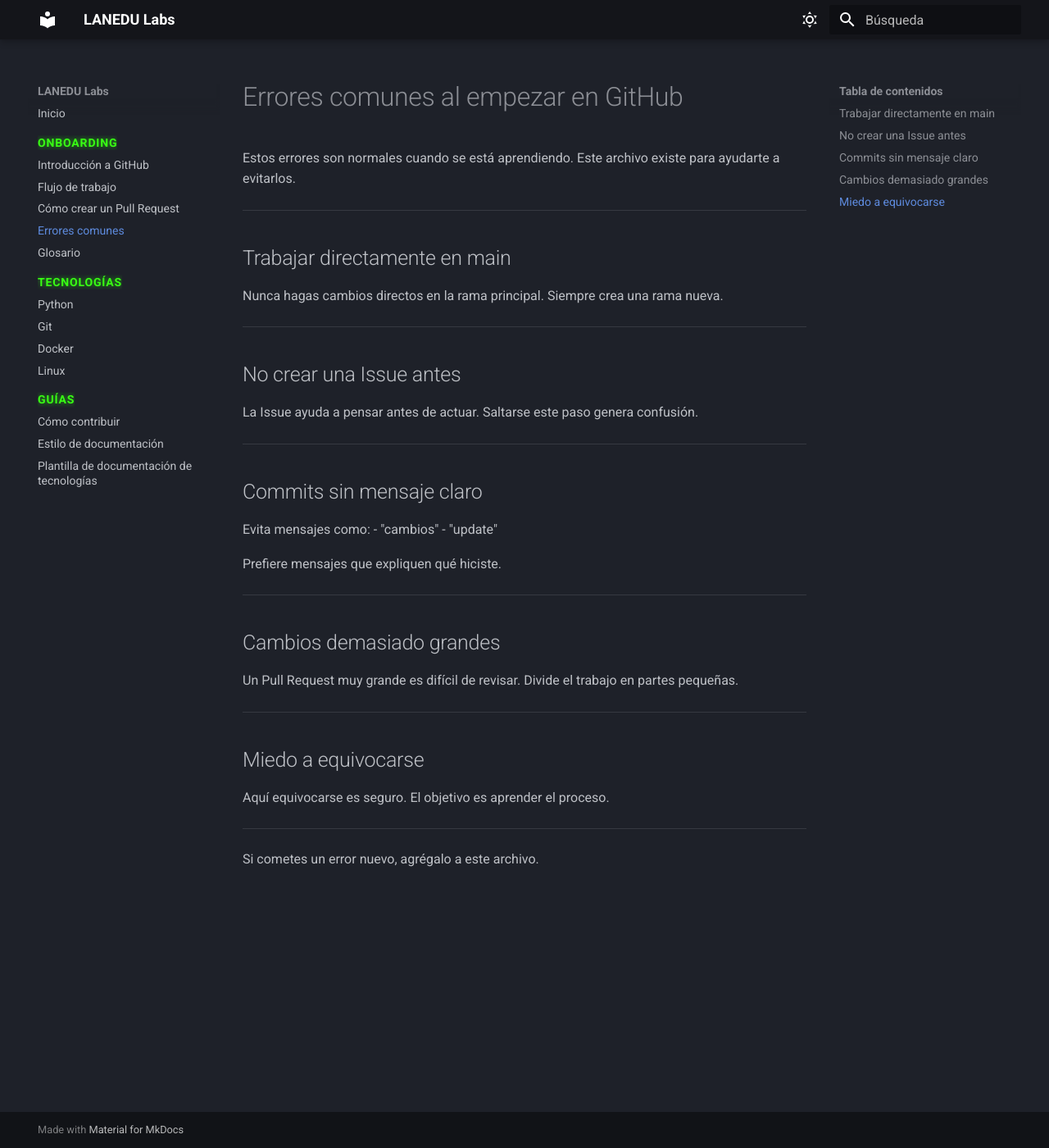
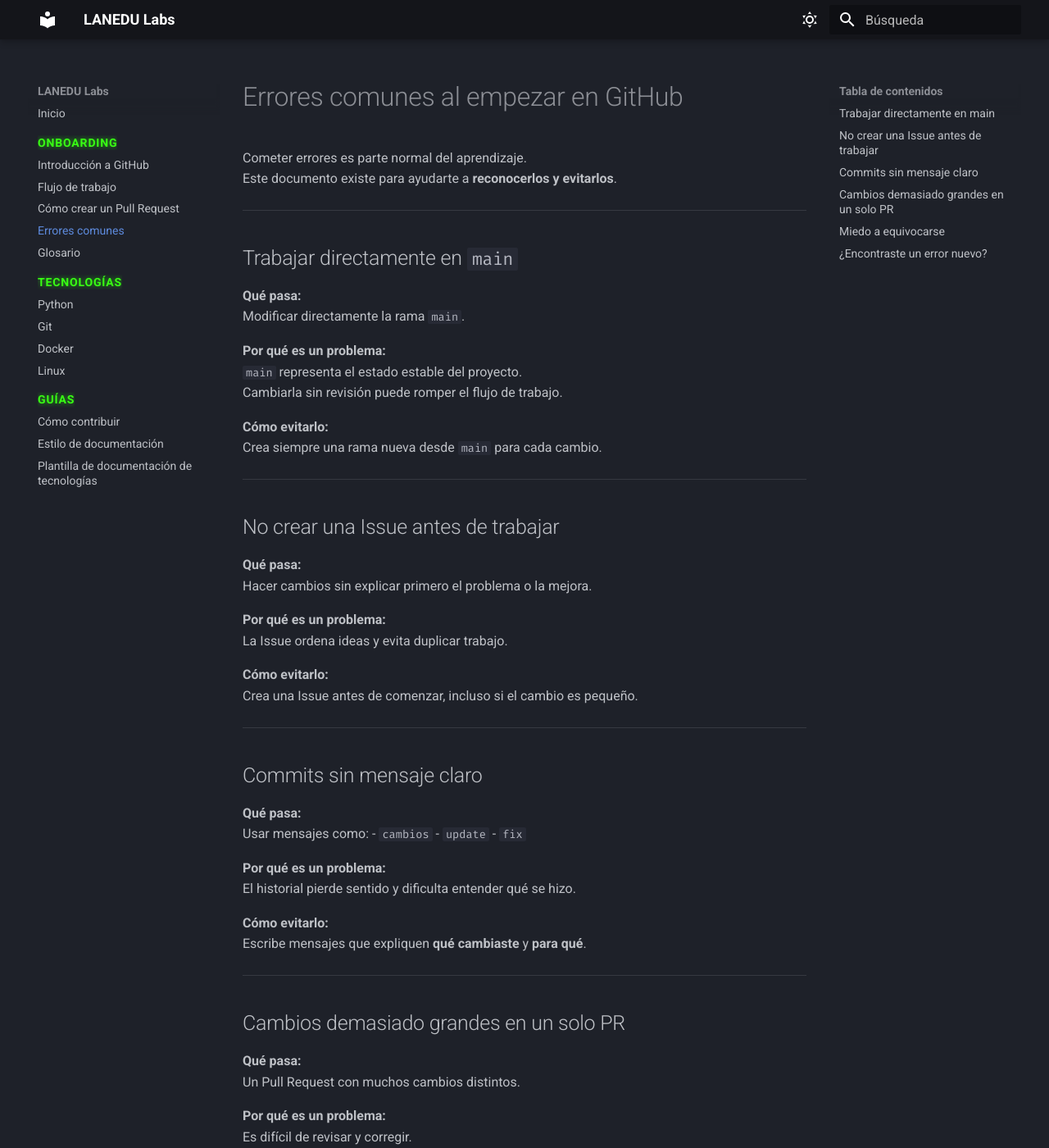
Before and after one commit to lanedu-org/LANEDU-Labs, an MkDocs documentation site: the page built from docs/onboarding/common-mistakes.md, in a window 1280 px wide and 1400 px high. Shown: the whole window at 82% size. Built offline with MkDocs 1.6.1 and Material for MkDocs 9.7.7, drawn with Linux system fonts in a browser that asks for light colours; some of the changed text lies outside the part shown.

```diff
--- a/docs/onboarding/common-mistakes.md
+++ b/docs/onboarding/common-mistakes.md
@@ -1,46 +1,87 @@
 # Errores comunes al empezar en GitHub
 
-Estos errores son normales cuando se está aprendiendo.
-Este archivo existe para ayudarte a evitarlos.
+Cometer errores es parte normal del aprendizaje.
+Este documento existe para ayudarte a **reconocerlos y evitarlos**.
 
 ---
 
-## Trabajar directamente en main
+## Trabajar directamente en `main`
 
-Nunca hagas cambios directos en la rama principal.
-Siempre crea una rama nueva.
+**Qué pasa:**
+Modificar directamente la rama `main`.
+
+**Por qué es un problema:**
+`main` representa el estado estable del proyecto.
+Cambiarla sin revisión puede romper el flujo de trabajo.
+
+**Cómo evitarlo:**
+Crea siempre una rama nueva desde `main` para cada cambio.
 
 ---
 
-## No crear una Issue antes
+## No crear una Issue antes de trabajar
 
-La Issue ayuda a pensar antes de actuar.
-Saltarse este paso genera confusión.
+**Qué pasa:**
+Hacer cambios sin explicar primero el problema o la mejora.
+
+**Por qué es un problema:**
+La Issue ordena ideas y evita duplicar trabajo.
+
+**Cómo evitarlo:**
+Crea una Issue antes de comenzar, incluso si el cambio es pequeño.
 
 ---
 
 ## Commits sin mensaje claro
 
-Evita mensajes como:
-- "cambios"
-- "update"
+**Qué pasa:**
+Usar mensajes como:
+- `cambios`
+- `update`
+- `fix`
 
-Prefiere mensajes que expliquen qué hiciste.
+**Por qué es un problema:**
+El historial pierde sentido y dificulta entender qué se hizo.
+
+**Cómo evitarlo:**
+Escribe mensajes que expliquen **qué cambiaste** y **para qué**.
 
 ---
 
-## Cambios demasiado grandes
+## Cambios demasiado grandes en un solo PR
 
-Un Pull Request muy grande es difícil de revisar.
-Divide el trabajo en partes pequeñas.
+**Qué pasa:**
+Un Pull Request con muchos cambios distintos.
+
+**Por qué es un problema:**
+Es difícil de revisar y corregir.
+
+**Cómo evitarlo:**
+Divide el trabajo en cambios pequeños y enfocados.
 
 ---
 
 ## Miedo a equivocarse
 
-Aquí equivocarse es seguro.
-El objetivo es aprender el proceso.
+**Qué pasa:**
+No aportar por miedo a hacerlo mal.
+
+**Por qué es un problema:**
+El aprendizaje se detiene.
+
+**Cómo evitarlo:**
+Este repositorio es un entorno seguro.
+Aquí equivocarse es parte del proceso.
 
 ---
 
-Si cometes un error nuevo, agrégalo a este archivo.
+## ¿Encontraste un error nuevo?
+
+Si detectas un error común que no esté listado aquí:
+
+1. Crea una **Issue**
+2. Describe el error y por qué ocurre
+3. Propón cómo evitarlo
+4. (Opcional) Envía un Pull Request para agregarlo a este archivo
+
+Así ayudas a quienes vienen después.
```
Also changed, not shown: docs/onboarding/github-basics.md (+40 -16 lines), docs/onboarding/how-to-create-a-pr.md (+19 -0 lines), docs/onboarding/workflow.md (+42 -22 lines).
